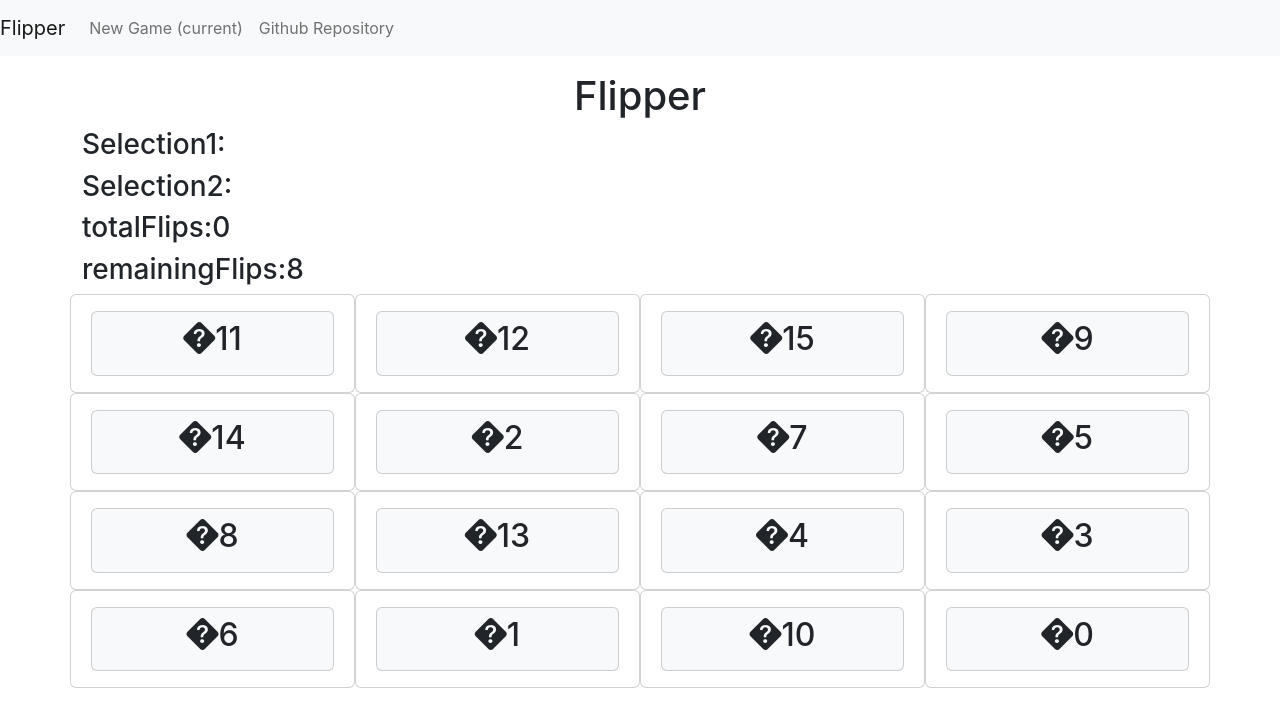
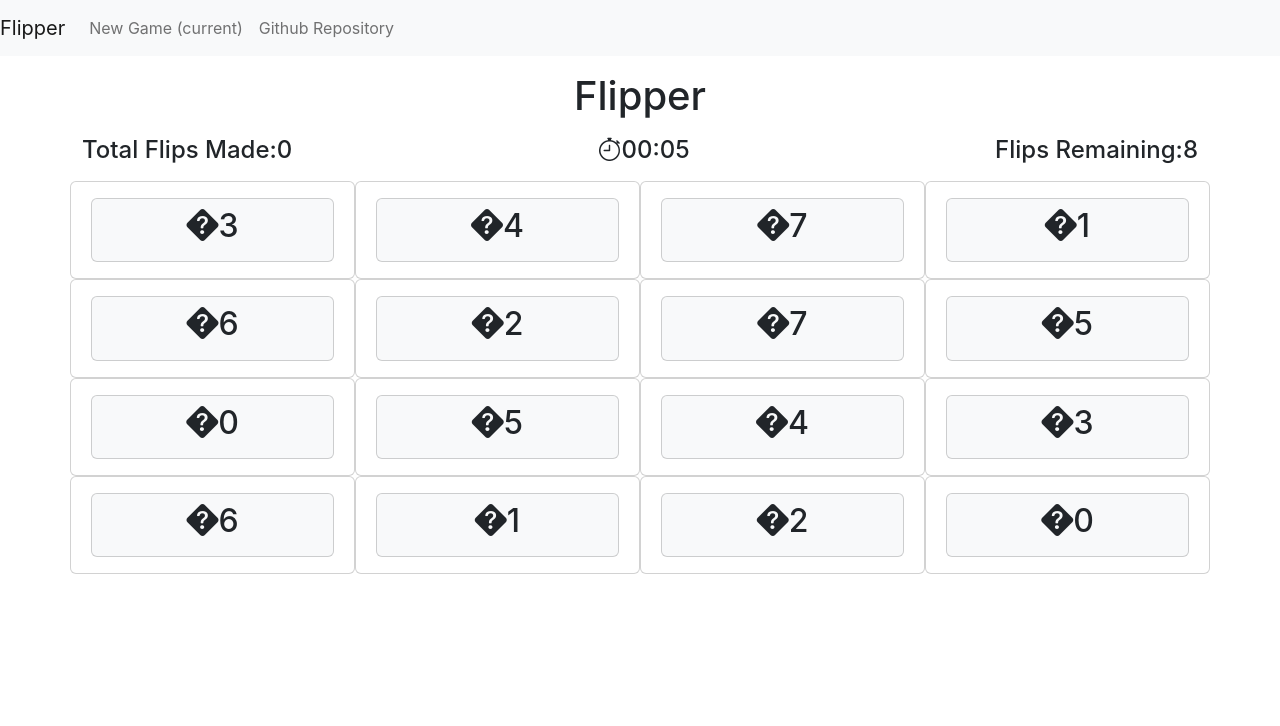
Before and after one commit to Jyotics038/flipper, a React (Create React App) app: page / in a window 1280 px wide. Shown: the top 726 px of the page. Built offline with nearby package versions, Linux system fonts and the light colour scheme.

Commit message:
Implemented timer

```diff
--- a/src/components/Card.js
+++ b/src/components/Card.js
@@ -17,7 +17,7 @@
       <center>
         <div className={`card bg-${props.bgCol} mx-2 my-3 py-2 `}onClick={()=>props.handleSelection(props.value)}>
         <h2>
-          <i className={`${props.visible?iconClass[props.value%8]:questionmarkClass}`}></i>{props.value}
+          <i className={`${props.visible?iconClass[props.value%8]:questionmarkClass}`}></i>{props.value%8}
         </h2>
         </div>
 
--- a/src/components/Mainarea.js
+++ b/src/components/Mainarea.js
@@ -1,5 +1,6 @@
 import React, { useState, useEffect } from "react";
 import Card from "./Card";
+import Timer from "./Timer";
 
 const Mainarea = (props) => {
   const { difficulty } = props;
@@ -16,6 +17,10 @@
 
   //to give bg color to selected cards
   const [cardsColArr, setcardsColArr] = useState([]);
+
+  //for Timer
+  const [minutes, setMinutes] = useState(0);
+  const [seconds, setSeconds] = useState(0);
 
   useEffect(() => {
     let tempCardArray = [];
@@ -117,14 +122,34 @@
     }
   }, [selection2]);
 
+  const handleTimeIncrement = () => {
+    setSeconds((prevState) => prevState + 1);
+  };
+
+  //for timer
+  useEffect(() => {
+    if(seconds===60){
+       setSeconds(0);
+       setMinutes(prevState=>prevState + 1);
+    }
+  },[seconds]);
+
   return (
     <div className="container my-3">
       <h1 className="text-center">Flipper</h1>
-      <h3>Selection1:{selection1}</h3>
-      <h3>Selection2:{selection2}</h3>
-      <h3>totalFlips:{totalFlips}</h3>
-      <h3>remainingFlips:{remainingFlips}</h3>
-
+      {remainingFlips > 0 ? (
+        <>
+          <div className="d-flex justify-content-between py-2">
+            <h4>Total Flips Made:{totalFlips}</h4>
+            <h4 className="d-flex align-items-center">
+              <Timer
+                minutes={minutes}
+                seconds={seconds}
+                incrementTime={handleTimeIncrement}
+              />
+            </h4 >
+            <h4>Flips Remaining:{remainingFlips}</h4>
+          </div>
           <div className="row">
             {cardArray.map((element) => {
               return (
@@ -138,6 +163,14 @@
               );
             })}
           </div>
+        </>
+      ) : (
+        <div className="my-4">
+          <h2 className="text-center">You win!</h2>
+          <h4 className="text-center">Total Flips Made: {totalFlips}</h4>
+          <h4 className="text-center">Total Time Taken:{minutes}:{seconds}</h4>
+        </div>
+      )}
     </div>
   );
 };
--- /dev/null
+++ b/src/components/Timer.js
@@ -0,0 +1,21 @@
+import React, { useEffect } from "react";
+
+const Timer = (props) => {
+  useEffect(() => {
+    const interval = setInterval(() => {
+      props.incrementTime();
+    }, 1000);
+    return () => {
+      clearInterval(interval);
+    };
+  }, []);
+
+  return (
+    <>
+      <i className="bi bi-stopwatch"></i>
+      {props.minutes<10?"0"+props.minutes:props.minutes}:{props.seconds<10?"0"+props.seconds:props.seconds}
+    </>
+  );
+};
+
+export default Timer;
```
Lines whose indentation alone changed are shown as unchanged.
